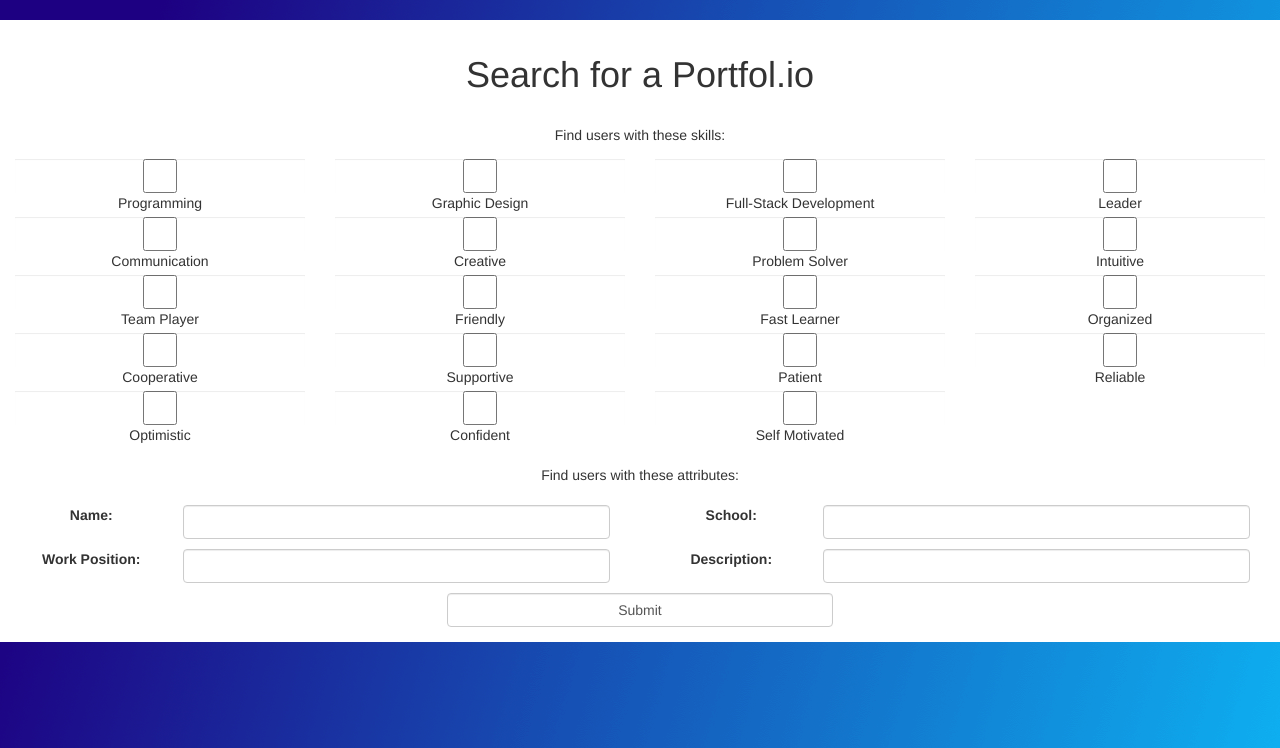
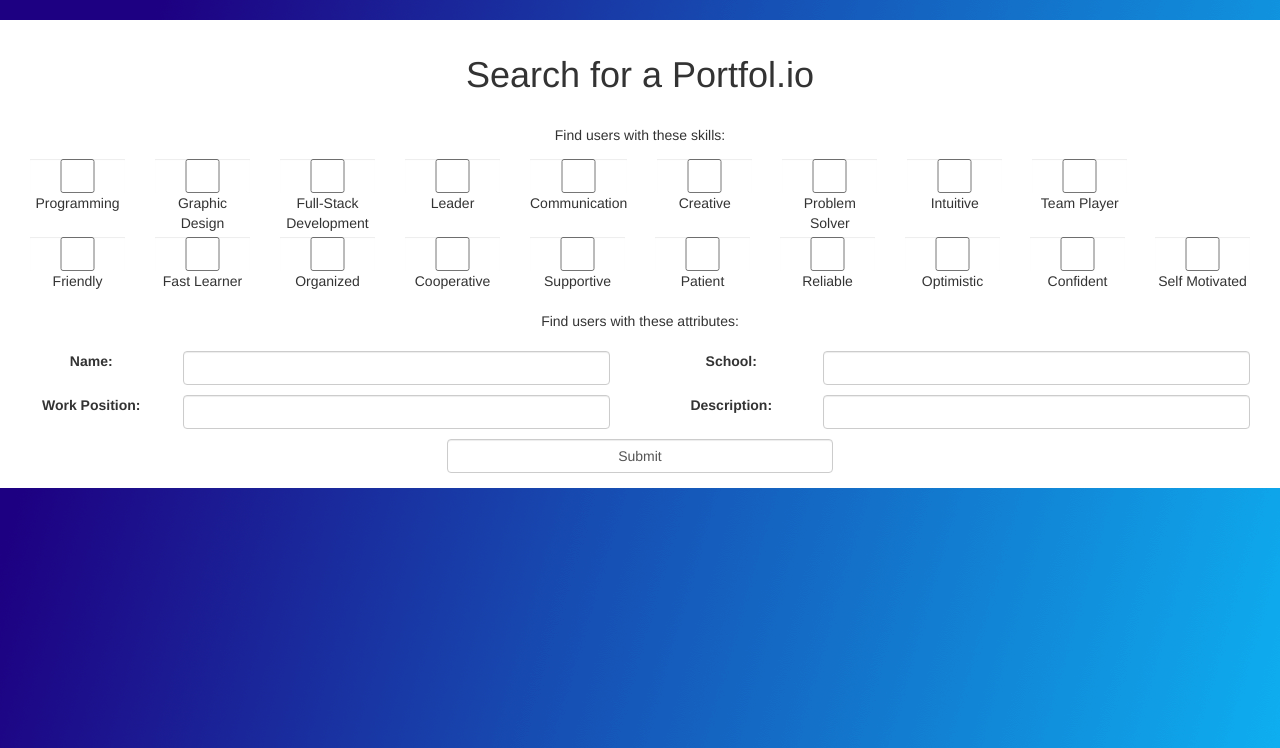
Before and after one commit to Bradon-Lodwick/cloud-computing-final, a Flask app: page /search in a window 1280 px wide. Shown: the part 52-800 px from the top of the page. Run offline with Flask 2, Linux system fonts and the light colour scheme; parts of the project's set-up code (start-up, migrations or seed data) failed here and were passed over; some libraries are stand-ins or nearby versions.

Commit message:
Tweaked layout of skill search boxes

```diff
--- a/templates/search.html
+++ b/templates/search.html
@@ -12,15 +12,11 @@ Search
 
     <form method=post enctype=multipart/form-data action="{{ url_for('search') }}">
         <p>Find users with these skills:</p>
-        <div  style="col-md-12">
-            {% for skill_row in skills | batch(4) %}
-            <div class="row">
-                {% for skill in skill_row %}
-                    <div class="col-md-3">
+        <div style="display: flex; flex-direction: row; flex-wrap: wrap">
+            {% for skill in skills %}
+                    <div class="col-md-3" style="flex-basis: 10%;">
                         <input type="checkbox" class="form-control" name="skills[]" value="{{ skill }}"> {{ skill }}<br />
                     </div>
-                {% endfor %}
-            </div>
             {% endfor %}
         </div>
         <br />
```
